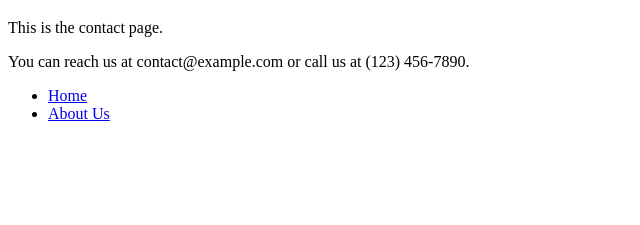
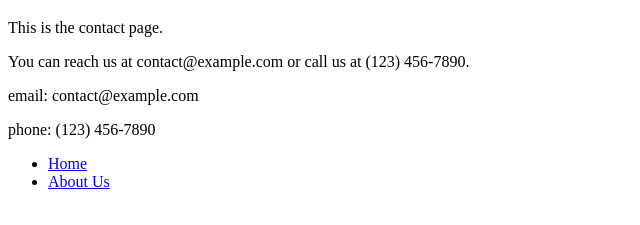
Before and after one commit to hojin-hwang/my-app, a plain HTML site: page contact.html in a window 1280 px wide. Shown: the part 61-286 px from the top of the page, without its empty margins (0-640 px from the left). Drawn offline with Linux system fonts and the light colour scheme.

Commit message:
more information

```diff
--- a/contact.html
+++ b/contact.html
@@ -4,6 +4,10 @@
 		<h1>Contact Us</h1>
 		<p>This is the contact page.</p>
 		<p>You can reach us at contact@example.com or call us at (123) 456-7890.</p>
+
+		<p>email: contact@example.com</p>
+		<p>phone: (123) 456-7890</p>
+
 		<ul>
 			<li><a href="index.html">Home</a></li>
 			<li><a href="about.html">About Us</a></li>
```
